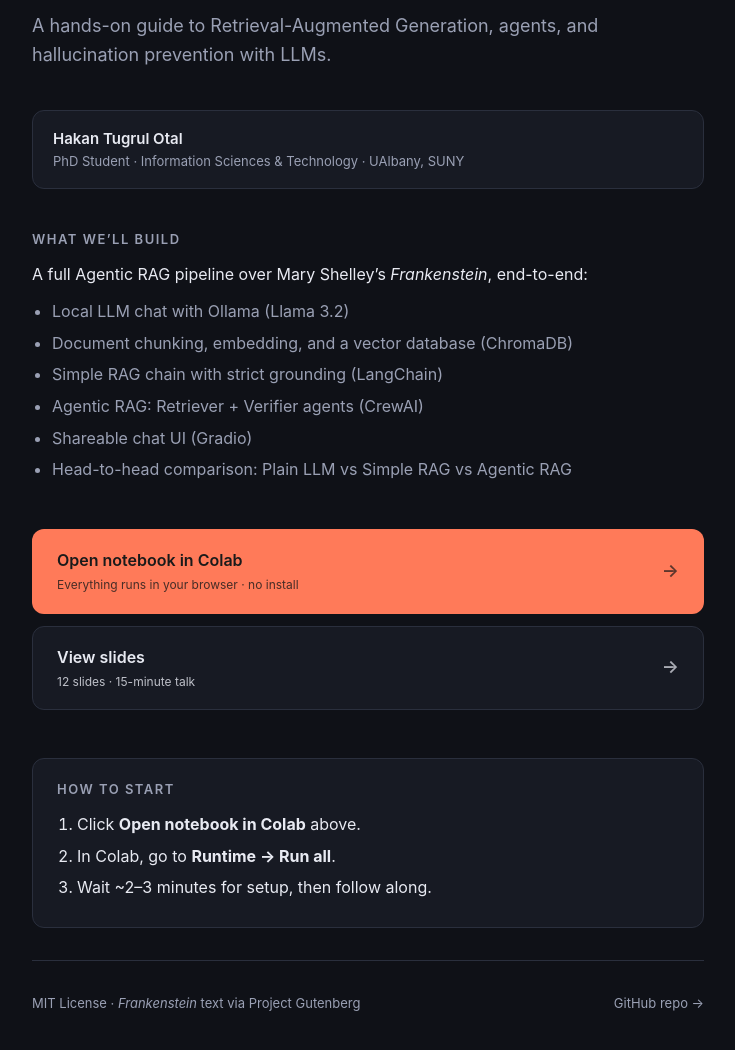
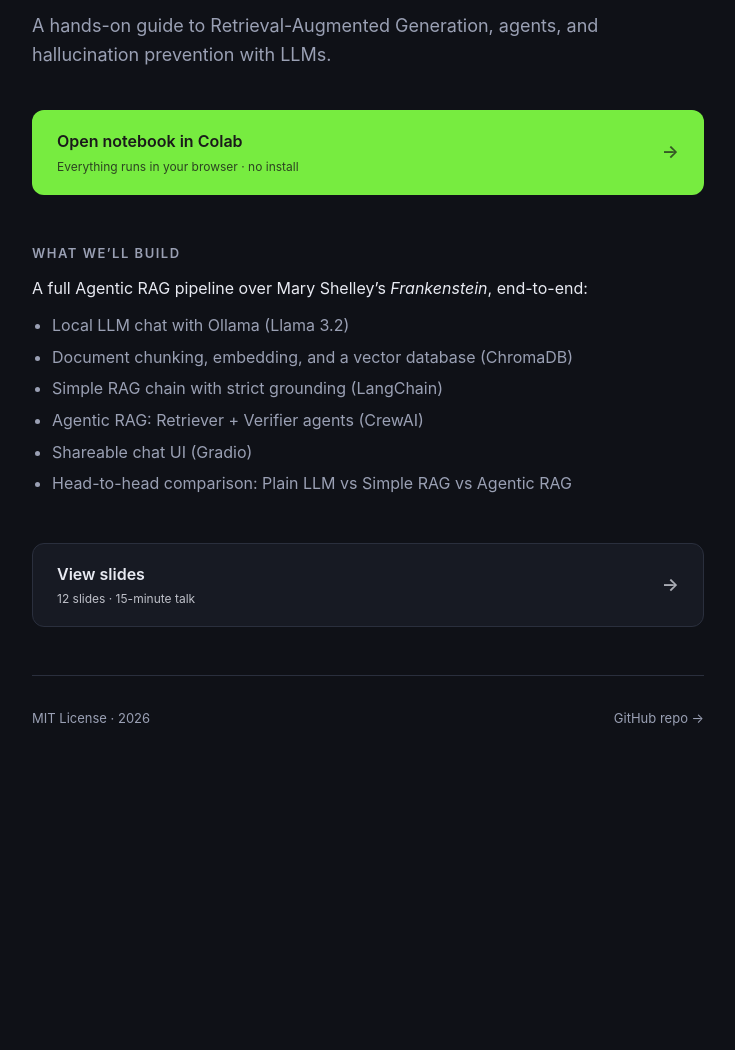
Before and after one commit to hakanotal/workshop-rag-chatbot, a plain HTML site: page index.html in a window 1280 px wide. Shown: the part 208-1258 px from the top of the page, without its empty margins (272-1007 px from the left). After the commit the page ends 985 px from the top, so only its background shows below. Drawn offline with Linux system fonts and the light colour scheme.

Commit message:
Update workshop materials

```diff
--- a/index.html
+++ b/index.html
@@ -12,7 +12,7 @@
       --surface: #171a23;
       --text: #e8eaf2;
       --muted: #9aa0b4;
-      --accent: #ff7a59;
+      --accent: #77ec40;
       --accent-hover: #ff8f73;
       --secondary: #5b8def;
       --secondary-hover: #7aa3ff;
@@ -235,19 +235,24 @@
 <body>
   <div class="container">
     <header>
-      <span class="kicker">NTIR Workshop · Hands-on</span>
+      <span class="kicker">Hands-on Workshop</span>
       <h1>Building a Chatbot with RAG from Scratch</h1>
       <p class="subtitle">
         A hands-on guide to Retrieval-Augmented Generation, agents, and hallucination prevention with LLMs.
       </p>
+    </header>
 
-      <div class="presenter">
-        <div>
-          <div class="presenter-name">Hakan Tugrul Otal</div>
-          <div class="presenter-affil">PhD Student · Information Sciences &amp; Technology · UAlbany, SUNY</div>
-        </div>
-      </div>
-    </header>
+    <div class="actions">
+      <a class="btn btn-primary"
+         href="https://colab.research.google.com/drive/1MVo-hvo9jHgIz6E_adTpckZXqHU6jhR8?usp=sharing"
+         target="_blank" rel="noopener">
+        <span class="btn-label">
+          Open notebook in Colab
+          <span class="btn-sub">Everything runs in your browser &middot; no install</span>
+        </span>
+        <span class="btn-arrow">&rarr;</span>
+      </a>
+    </div>
 
     <section class="about">
       <h2>What we&rsquo;ll build</h2>
@@ -263,16 +268,6 @@
     </section>
 
     <div class="actions">
-      <a class="btn btn-primary"
-         href="https://colab.research.google.com/drive/1EbwzY2U_u_bjm_WafrVbqkct1kRzdMZP?usp=sharing"
-         target="_blank" rel="noopener">
-        <span class="btn-label">
-          Open notebook in Colab
-          <span class="btn-sub">Everything runs in your browser &middot; no install</span>
-        </span>
-        <span class="btn-arrow">&rarr;</span>
-      </a>
-
       <a class="btn btn-secondary"
          href="./workshop_slides.pptx"
          target="_blank" rel="noopener">
@@ -284,17 +279,8 @@
       </a>
     </div>
 
-    <div class="instructions">
-      <h2>How to start</h2>
-      <ol>
-        <li>Click <strong>Open notebook in Colab</strong> above.</li>
-        <li>In Colab, go to <strong>Runtime &rarr; Run all</strong>.</li>
-        <li>Wait ~2&ndash;3 minutes for setup, then follow along.</li>
-      </ol>
-    </div>
-
     <footer>
-      <span>MIT License &middot; <em>Frankenstein</em> text via Project Gutenberg</span>
+      <span>MIT License &middot; 2026</span>
       <a href="https://github.com/hakanotal/workshop-rag-chatbot" target="_blank" rel="noopener">GitHub repo &rarr;</a>
     </footer>
   </div>
```
Also changed, not shown: figures/indexing-phase.png, figures/indexing-phase.svg, figures/rag-pipeline.png (added), figures/rag-pipeline.svg (added), figures/retrieval-phase.png, figures/retrieval-phase.svg, figures/simple-vs-agentic.png (added), figures/simple-vs-agentic.svg (added), 4 other files.
